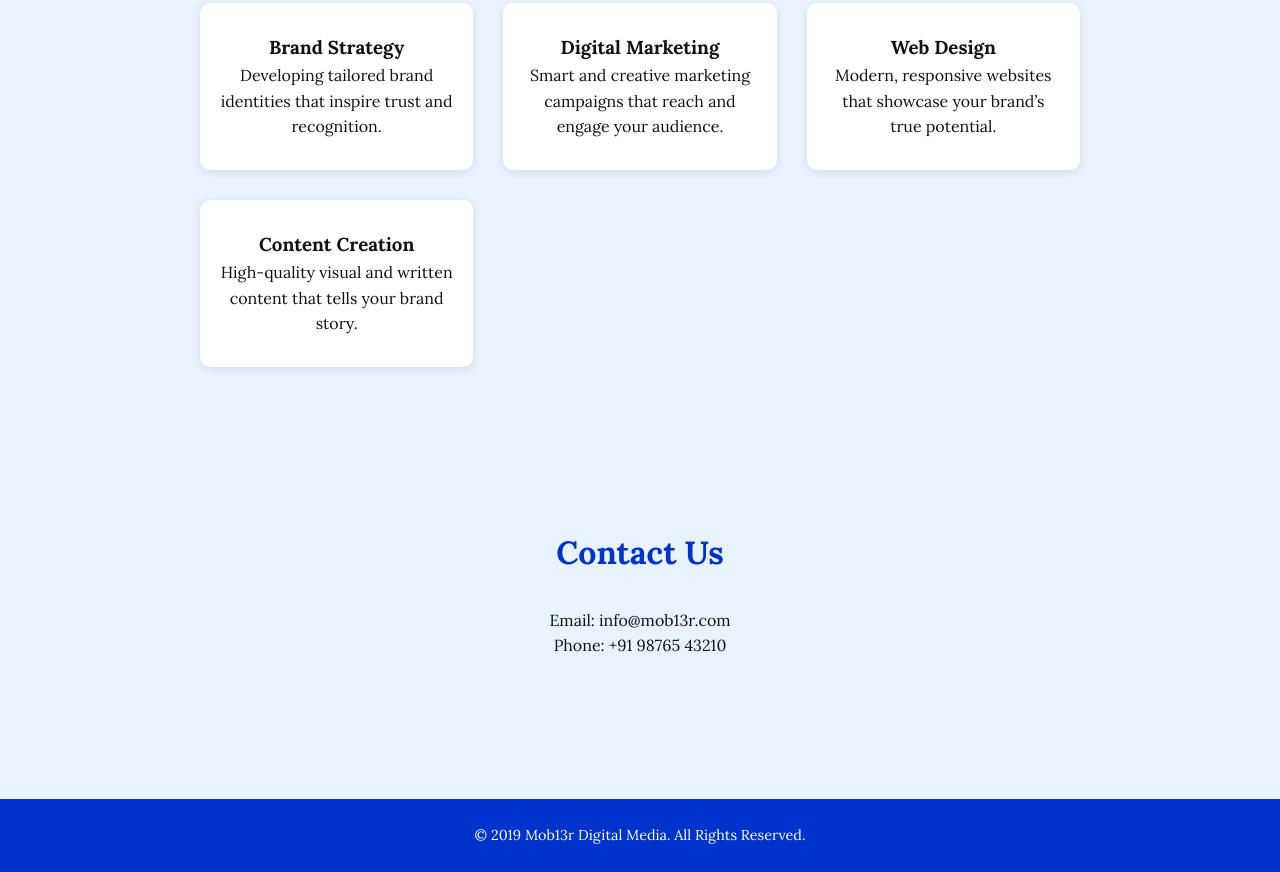
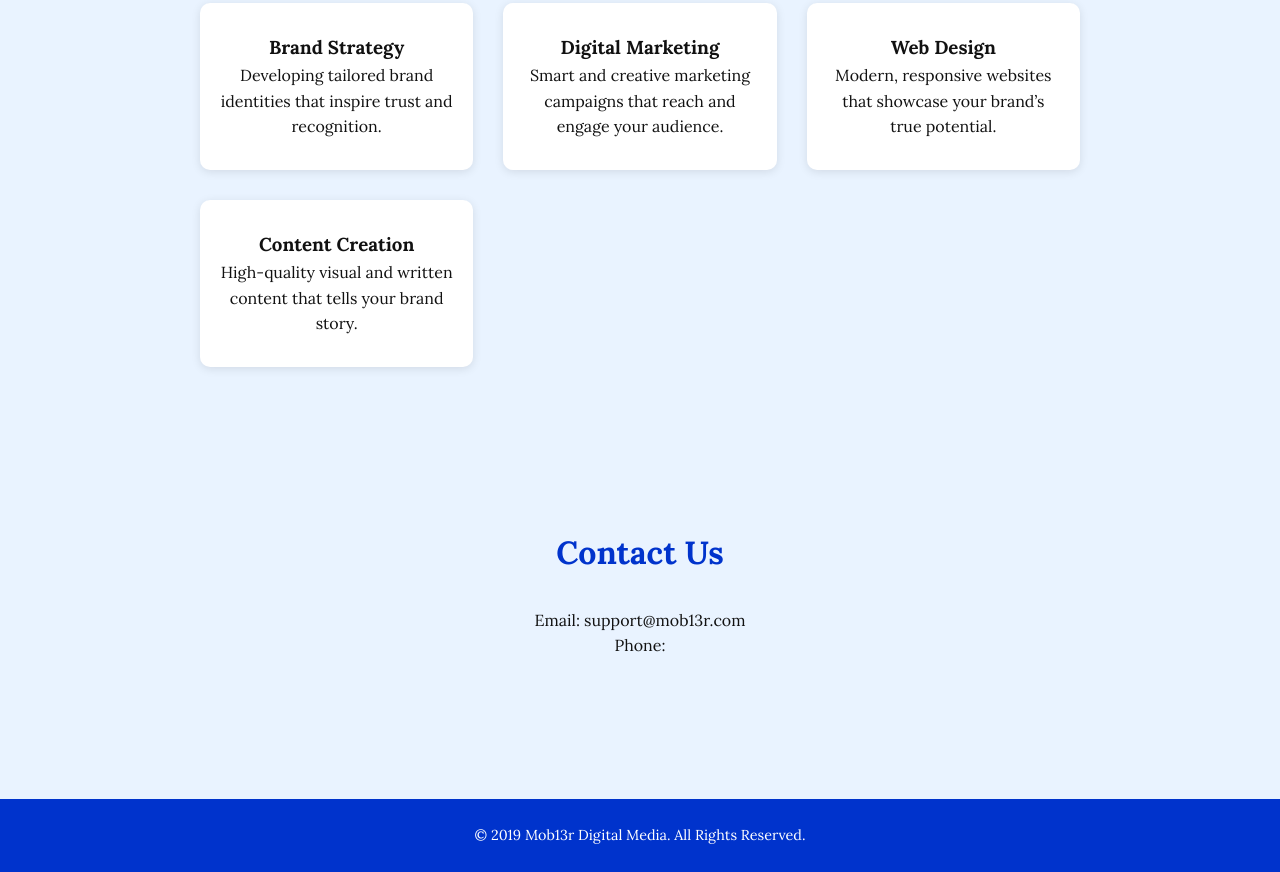
Before and after one commit to Anil1013/Mob13r, a plain HTML site: page index.html in a window 1280 px wide. Shown: the part 963-1835 px from the top of the page. Drawn offline with Linux system fonts and the light colour scheme.

Commit message:
Update index.html

```diff
--- a/index.html
+++ b/index.html
@@ -67,8 +67,8 @@
   </section>
   <section id="contact">
     <h2>Contact Us</h2>
-    <p>Email: info@mob13r.com</p>
-    <p>Phone: +91 98765 43210</p>
+    <p>Email: support@mob13r.com</p>
+    <p>Phone: </p>
   </section>
   <footer>
     © 2019 Mob13r Digital Media. All Rights Reserved.
```
